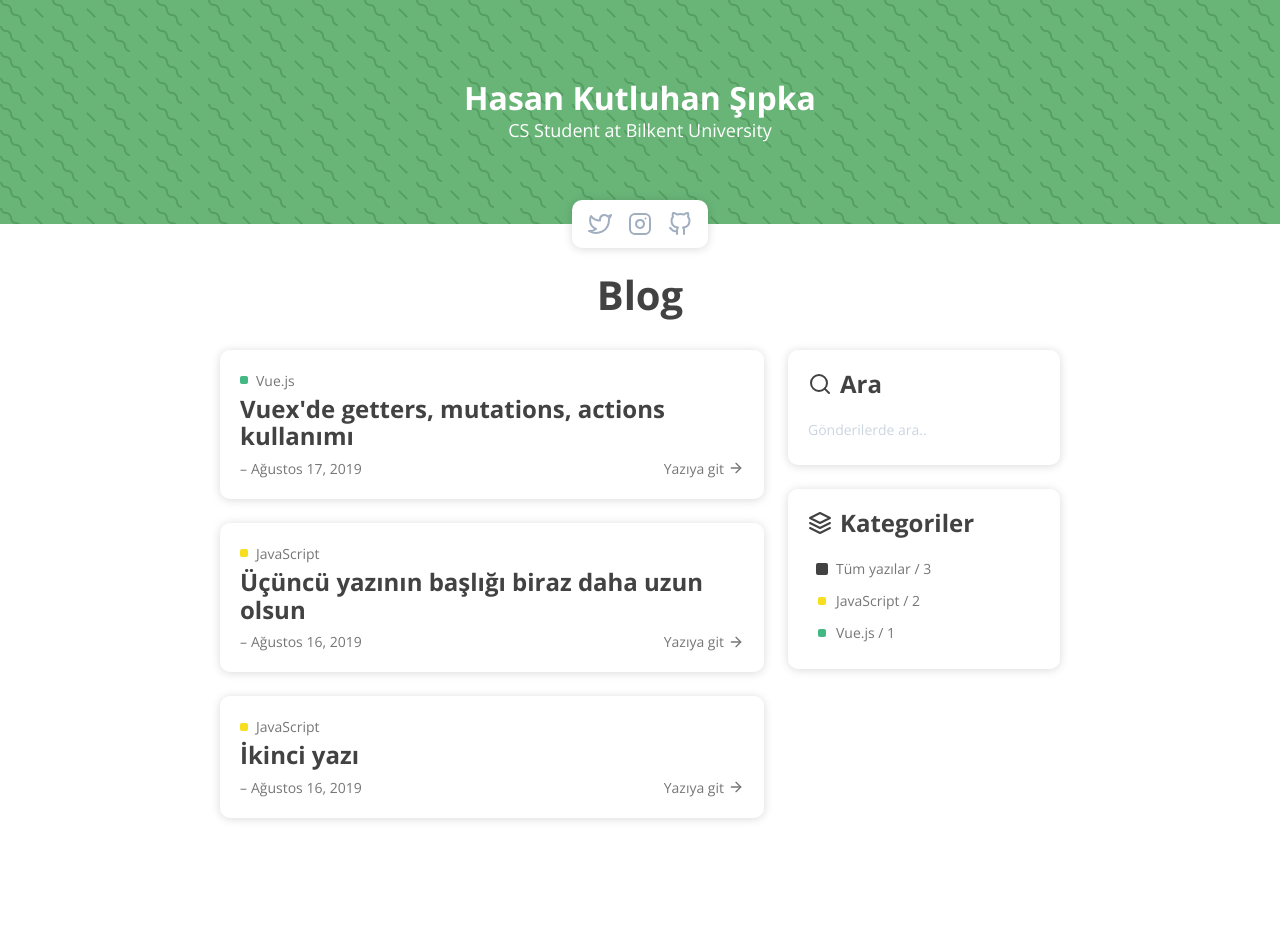
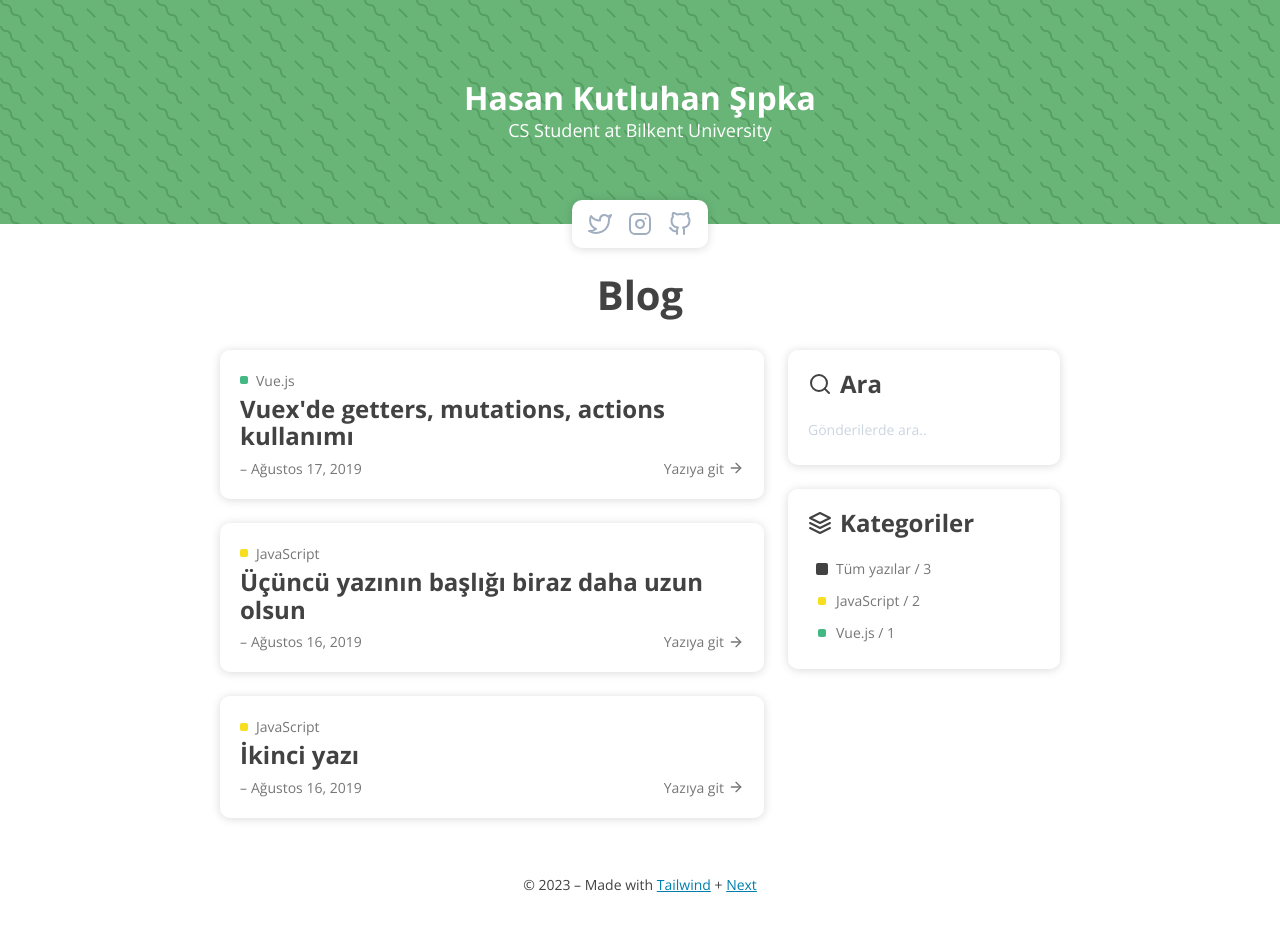
Before and after one commit to kutluhann/kutluhann.net, a Next.js app: page / in a window 1280 px wide. Before the commit the page ends 842 px from the top, so only its background shows below. Built offline with nearby package versions, Linux system fonts and the light colour scheme.

Commit message:
Add footer

```diff
--- /dev/null
+++ b/components/footer.js
@@ -0,0 +1,14 @@
+export default function Footer() {
+  return (
+    <footer>
+      <div className="container text-8 py-8 px-12 text-center">
+        &copy; {new Date().getFullYear()} &#8211; {`Made with `}
+        <span className="inline-block">
+          <a className="text-link underline" href="https://tailwindcss.com/" target="_blank" rel="noreferrer">Tailwind</a>
+            {` + `}
+          <a className="text-link underline" href="https://nextjs.org/" target="_blank" rel="noreferrer">Next</a>
+        </span>
+      </div>
+    </footer>
+  )
+}
--- /dev/null
+++ b/components/header.js
@@ -0,0 +1,41 @@
+import Link from 'next/link'
+
+const name = "Hasan Kutluhan Şıpka"
+const desc = "CS Student at Bilkent University"
+const twitterLink = "https://twitter.com/kutluhan22"
+const instagramLink = "https://www.instagram.com/1dolarkactl/"
+const githubLink = "https://github.com/kutluhann"
+
+export default function Header() {
+  return (
+    <header className="wiggle bg-primary text-white">
+      <div className="container py-20 px-6 text-center relative flex justify-center flex-col items-center">
+        <Link href="/">
+          <h1 className="title text-3">{name}</h1>
+          <p className="text-6">{desc}</p>
+        </Link>
+        <div className="absolute inset-x-0 bottom-0 flex justify-center items-center">
+          <div className="flex justify-center items-center flex-row h-12 bg-white text-gray-500 p-2 rounded-10 shadow relative top-6">
+            <a href={twitterLink} target="_blank" aria-label="twitter" className="cursor-pointer mx-2 hover:text-twitter hover:rotate transition-rotate" rel="noreferrer">
+              <svg className="h-6" xmlns="http://www.w3.org/2000/svg" viewBox="0 0 24 24" fill="none" stroke="currentColor" strokeWidth="2" strokeLinecap="round" strokeLinejoin="round">
+                <path d="M23 3a10.9 10.9 0 0 1-3.14 1.53 4.48 4.48 0 0 0-7.86 3v1A10.66 10.66 0 0 1 3 4s-4 9 5 13a11.64 11.64 0 0 1-7 2c9 5 20 0 20-11.5a4.5 4.5 0 0 0-.08-.83A7.72 7.72 0 0 0 23 3z"></path>
+              </svg>
+            </a>
+            <a href={instagramLink} target="_blank" aria-label="instagram" className="cursor-pointer mx-2 hover:text-instagram hover:rotate transition-rotate" rel="noreferrer">
+              <svg className="h-6" xmlns="http://www.w3.org/2000/svg" viewBox="0 0 24 24" fill="none" stroke="currentColor" strokeWidth="2" strokeLinecap="round" strokeLinejoin="round">
+                <rect x="2" y="2" width="20" height="20" rx="5" ry="5"></rect>
+                <path d="M16 11.37A4 4 0 1 1 12.63 8 4 4 0 0 1 16 11.37z"></path>
+                <line x1="17.5" y1="6.5" x2="17.5" y2="6.5"></line>
+              </svg>
+            </a>
+            <a href={githubLink} target="_blank" aria-label="github" className="cursor-pointer mx-2 hover:text-github hover:rotate transition-rotate" rel="noreferrer">
+              <svg className="h-6" xmlns="http://www.w3.org/2000/svg" viewBox="0 0 24 24" fill="none" stroke="currentColor" strokeWidth="2" strokeLinecap="round" strokeLinejoin="round">
+                <path d="M9 19c-5 1.5-5-2.5-7-3m14 6v-3.87a3.37 3.37 0 0 0-.94-2.61c3.14-.35 6.44-1.54 6.44-7A5.44 5.44 0 0 0 20 4.77 5.07 5.07 0 0 0 19.91 1S18.73.65 16 2.48a13.38 13.38 0 0 0-7 0C6.27.65 5.09 1 5.09 1A5.07 5.07 0 0 0 5 4.77a5.44 5.44 0 0 0-1.5 3.78c0 5.42 3.3 6.61 6.44 7A3.37 3.37 0 0 0 9 18.13V22"></path>
+              </svg>
+            </a>
+          </div>
+        </div>
+      </div>
+    </header>
+  )
+}
--- a/components/layout.js
+++ b/components/layout.js
@@ -1,40 +1,13 @@
 import SearchArea from '@/components/search-area'
 import CategoriesArea from '@/components/categories-area'
-import Link from 'next/link'
-import Image from 'next/image'
+import Footer from '@/components/footer'
+import Header from '@/components/header'
 
 export default function Layout({ children, activeCategories, searchString, setSearchString, home }) {
     return (
       <>
-        <header className="wiggle bg-primary text-white">
-          <div className="container py-20 px-6 text-center relative flex justify-center flex-col items-center">
-            <Link href="/">
-              <h1 className="title text-3">Hasan Kutluhan Şıpka</h1>
-              <p className="text-6">CS Student at Bilkent University</p>
-            </Link>
-            <div className="absolute inset-x-0 bottom-0 flex justify-center items-center">
-              <div className="flex justify-center items-center flex-row h-12 bg-white text-gray-500 p-2 rounded-10 shadow relative top-6">
-                <a href="https://twitter.com/kutluhan22" target="_blank" aria-label="twitter" className="cursor-pointer mx-2 hover:text-twitter hover:rotate transition-rotate" rel="noreferrer">
-                  <svg className="h-6" xmlns="http://www.w3.org/2000/svg" viewBox="0 0 24 24" fill="none" stroke="currentColor" stroke-width="2" stroke-linecap="round" stroke-linejoin="round">
-                    <path d="M23 3a10.9 10.9 0 0 1-3.14 1.53 4.48 4.48 0 0 0-7.86 3v1A10.66 10.66 0 0 1 3 4s-4 9 5 13a11.64 11.64 0 0 1-7 2c9 5 20 0 20-11.5a4.5 4.5 0 0 0-.08-.83A7.72 7.72 0 0 0 23 3z"></path>
-                  </svg>
-                </a>
-                <a href="https://www.instagram.com/1dolarkactl/" target="_blank" aria-label="instagram" className="cursor-pointer mx-2 hover:text-instagram hover:rotate transition-rotate" rel="noreferrer">
-                  <svg className="h-6" xmlns="http://www.w3.org/2000/svg" viewBox="0 0 24 24" fill="none" stroke="currentColor" stroke-width="2" stroke-linecap="round" stroke-linejoin="round">
-                    <rect x="2" y="2" width="20" height="20" rx="5" ry="5"></rect>
-                    <path d="M16 11.37A4 4 0 1 1 12.63 8 4 4 0 0 1 16 11.37z"></path>
-                    <line x1="17.5" y1="6.5" x2="17.5" y2="6.5"></line>
-                  </svg>
-                </a>
-                <a href="https://github.com/kutluhann" target="_blank" aria-label="github" className="cursor-pointer mx-2 hover:text-github hover:rotate transition-rotate" rel="noreferrer">
-                  <svg className="h-6" xmlns="http://www.w3.org/2000/svg" viewBox="0 0 24 24" fill="none" stroke="currentColor" stroke-width="2" stroke-linecap="round" stroke-linejoin="round">
-                    <path d="M9 19c-5 1.5-5-2.5-7-3m14 6v-3.87a3.37 3.37 0 0 0-.94-2.61c3.14-.35 6.44-1.54 6.44-7A5.44 5.44 0 0 0 20 4.77 5.07 5.07 0 0 0 19.91 1S18.73.65 16 2.48a13.38 13.38 0 0 0-7 0C6.27.65 5.09 1 5.09 1A5.07 5.07 0 0 0 5 4.77a5.44 5.44 0 0 0-1.5 3.78c0 5.42 3.3 6.61 6.44 7A3.37 3.37 0 0 0 9 18.13V22"></path>
-                  </svg>
-                </a>
-              </div>
-            </div>
-          </div>
-        </header>
+        <Header />
+        <div className="flex-grow">
           {home ? (
             <main className="pt-12 px-4">
               <section>
@@ -67,6 +40,8 @@ export default function Layout({ children, activeCategories, searchString, setSe
               {children}
             </>
           )}
+        </div>
+        <Footer />
       </>
     )
 }
--- a/pages/_app.js
+++ b/pages/_app.js
@@ -6,7 +6,7 @@ const openSans = Open_Sans({ subsets: ['latin', 'latin-ext'] })
 
 export default function App({ Component, pageProps }) {
   return (
-    <div className={openSans.className}>
+    <div className={openSans.className + " flex flex-col min-h-screen"}>
       <Component {...pageProps} />
     </div>
   )
```
Lines whose indentation alone changed are shown as unchanged.
